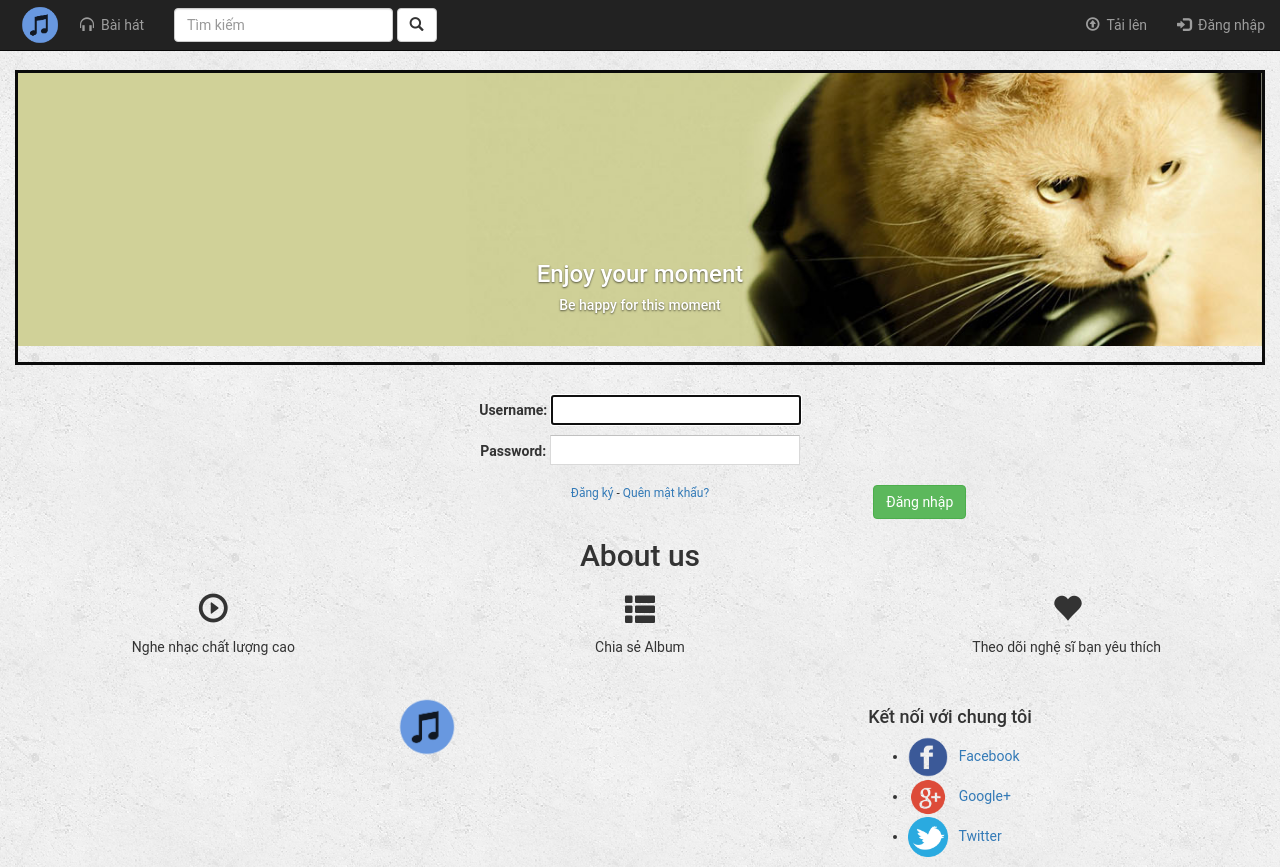
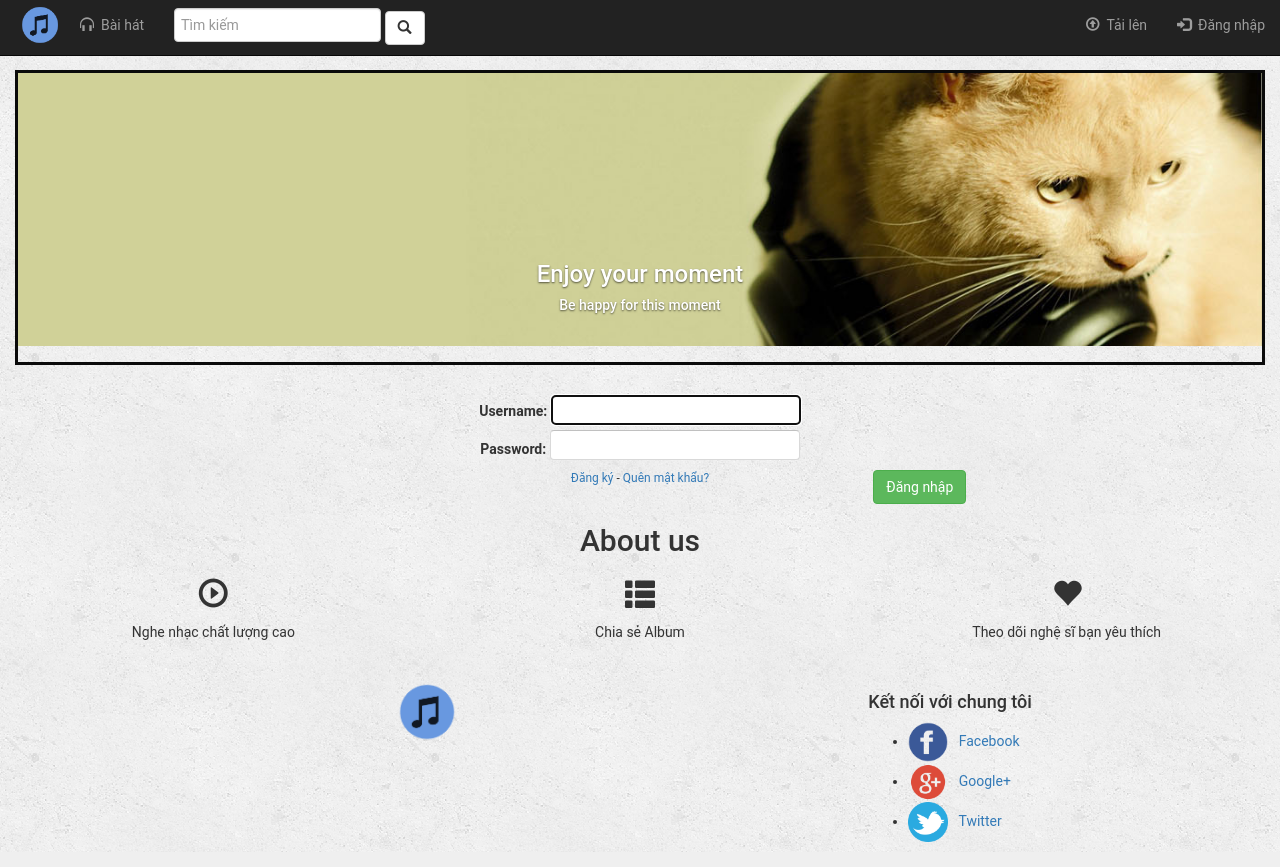
Before and after one commit to AnduinBrian/MuxicProject, a Django app: page /login/ in a window 1280 px wide. Run offline with Django 3.2, Linux system fonts and the light colour scheme; some libraries are stand-ins or nearby versions.

Commit message:
login_form

```diff
--- a/muxic/static/muxic/script/app.js
+++ b/muxic/static/muxic/script/app.js
@@ -12,3 +12,13 @@
     });
 });
   $('#id_username')
+
+  // Get the modal
+var modal = document.getElementById('id01');
+
+// When the user clicks anywhere outside of the modal, close it
+window.onclick = function(event) {
+    if (event.target == modal) {
+        modal.style.display = "none";
+    }
+}
--- a/muxic/static/muxic/style/style.css
+++ b/muxic/static/muxic/style/style.css
@@ -100,7 +100,7 @@ body{
 	}
 }
 /* còn lại*/
-@media all and (min-width: 1366px;) {
+@media all and (min-width: 1366px;){
 		#Search{
 		width: 600px;
 	}
@@ -147,3 +147,36 @@ body{
     width: 250px;
 	height: 30px;
 }
+
+
+/* FORM DEFAULTS */
+
+input, textarea, select, .form-row p, form .button {
+    margin: 5px 0;
+    padding: 2px 3px;
+    vertical-align: middle;
+    /*font-family: "Roboto", "Lucida Grande", Verdana, Arial, sans-serif;*/
+    font-weight: normal;
+    font-size: 13px;
+}
+.form-row div.help {
+    padding: 2px 3px;
+}
+
+textarea {
+    vertical-align: top;
+}
+
+input[type=text], input[type=password], input[type=email], input[type=url],
+input[type=number], input[type=tel], textarea, select, .vTextField {
+    border: 1px solid #ccc;
+    border-radius: 4px;
+    padding: 5px 6px;
+    margin-top: 0;
+}
+
+input[type=text]:focus, input[type=password]:focus, input[type=email]:focus,
+input[type=url]:focus, input[type=number]:focus, input[type=tel]:focus,
+textarea:focus, select:focus, .vTextField:focus {
+    border-color: #999;
+}
--- a/muxic/templates/muxic/login.html
+++ b/muxic/templates/muxic/login.html
@@ -1,6 +1,6 @@
 {% extends 'muxic/index.html' %}
 {% block login%}
-<form method="post" style="text-align: center">
+<form class="form-row" id="login-form" method="post" style="text-align: center">
     {% csrf_token %}
 {#    {% for field in form %}#}
 {#        <div class="form-group">#}
@@ -16,9 +16,14 @@
 {#        </div>#}
 {#    {% endfor %}#}
     {% for key, value in form.error.item %}{{ value }}{% endfor %}
-    <div
-    <p><label>Username:&nbsp;</label>{{ form.username }}</p>
-    <p><label>Password:&nbsp;</label>{{ form.password }}</p>
+    <div class="form-row">
+        <label class="required" for="id_username">Username:&nbsp;</label>{{ form.username }}
+    </div>
+    <div class="form-row">
+        <label class="required" for="id_username">Password:&nbsp;</label>{{ form.password }}
+    </div>
+{#    <p><label>Username:&nbsp;</label>{{ form.username }}</p>#}
+{#    <p><label>Password:&nbsp;</label>{{ form.password }}</p>#}
     <input type="hidden" name="next" value="/"/>
     <div class="row">
         <div class=" col-sm-offset-4 col-sm-4">
--- a/muxic/templates/muxic/registration_form.html
+++ b/muxic/templates/muxic/registration_form.html
@@ -10,7 +10,6 @@
 
             <div class=" col-md-6" id="signupinfo">
                 <div class="col-md-12">
-
                     <form class="form-horizontal" method="POST" action="">
                         {% csrf_token %}
                         {% include 'muxic/form_template.html' %}
--- a/muxic/templates/muxic/theme.html
+++ b/muxic/templates/muxic/theme.html
@@ -47,14 +47,6 @@
                             <span class=" glyphicon glyphicon-upload" aria-hidden="true"></span>&nbsp; Tải lên
                         </a>
                     </li>
-                {% else %}
-                    <li>
-                        <a href="{% url 'muxic:login'%}">
-                            <span class=" glyphicon glyphicon-upload" aria-hidden="true"></span>&nbsp; Tải lên
-                        </a>
-                    </li>
-                {% endif %}
-                {% if user.is_authenticated %}
                     <li>
                         <a href="{% url 'muxic:user' user.username %}"><span></span>{{ user.username }}</a>
                     </li>
@@ -64,39 +56,59 @@
                     </li>
                 {% else %}
                     <li>
-                        <a href="{% url 'muxic:login' %}"><span
-                                class="glyphicon glyphicon-log-in"></span>&nbsp; Đăng nhập</a>
-
-                    </li>
+		                <a href="{% url 'muxic:login' %}"><span class=" glyphicon glyphicon-upload"></span>&nbsp; Tải lên</a>
+		            </li>
+                    <li>
+		                <a href="{% url 'muxic:login' %}"><span class="glyphicon glyphicon-log-in" ></span>&nbsp; Đăng nhập</a>
+		            </li>
                 {% endif %}
             </ul>
         </div>
     </div>
 </nav>
 
-<!-- popup đăng nhập -->
-<div class="modal fade" id="login-modal" tabindex="-1" role="dialog" aria-labelledby="myModalLabel" aria-hidden="true"
-     style="display: none;">
-    <div class="modal-dialog">
-        <div class="loginmodal-container">
-            <h1>Đăng nhập</h1><br>
-            <form method="post">
-                {% csrf_token %}
+{#<!-- popup đăng nhập -->#}
+{#<div class="modal fade" id="login-modal" tabindex="-1" role="dialog" aria-labelledby="myModalLabel" aria-hidden="true" style="display: none;">#}
+{#    <div class="modal-dialog">#}
+{#        <div class="loginmodal-container">#}
+{#            <h1>Đăng nhập</h1><br>#}
+{#            <form class="modal-content" id="login-form" method="post" style="text-align: center">#}
+{#                {% csrf_token %}#}
+{#                {% for key, value in form.error.item %}{{ value }}{% endfor %}#}
 {#                                            <input type="text" name="user" placeholder="Tài khoản">#}
 {#                                            <input type="password" name="pass" placeholder="Mật khẩu">#}
 {#                                            <div class="checkbox">#}
 {#                                                <label><input type="checkbox" name="remember"> Ghi nhớ</label>#}
 {#                                            </div>#}
-                <input type="submit" name="login" class="btn btn-lg btn-primary btn-block" value="Login">
-            </form>
-
-
-            <div class="login-help">
-                <a href="{% url 'muxic:register' %}">Đăng ký</a> - <a href="#">Quên mật khẩu?</a>
-            </div>
-        </div>
-    </div>
-</div>
+{#                <input type="submit" name="login" class="btn btn-lg btn-primary btn-block" value="Login">#}
+{#                <div class="form-row">#}
+{#                    <label class="required" for="id_username">Username:&nbsp;</label>{{ form.username }}#}
+{#                </div>#}
+{#                <div class="form-row">#}
+{#                    <label class="required" for="id_username">Password:&nbsp;</label>{{ form.password }}#}
+{#                </div>#}
+{#                <input type="hidden" name="next" value="/"/>#}
+{#                <div class="row">#}
+{#                    <div class=" col-sm-offset-4 col-sm-4">#}
+{#                        <div class="form-group" >#}
+{#                            <div class="login-help"s>#}
+{#                                <a href="{% url 'muxic:register' %}">Đăng ký</a> - <a href="#">Quên mật khẩu?</a>#}
+{#                            </div>#}
+{#                        </div>#}
+{#                    </div>#}
+{#                    <div class="col-sm-4">#}
+{#                         <div style="text-align: left">#}
+{#                                <button type="submit" class="btn btn-success">Đăng nhập</button>#}
+{#                         </div>#}
+{#                    </div>#}
+{#                </div>#}
+{#            </form>#}
+{#            <div class="login-help">#}
+{#                <a href="{% url 'muxic:register' %}">Đăng ký</a> - <a href="#">Quên mật khẩu?</a>#}
+{#            </div>#}
+{#        </div>#}
+{#    </div>#}
+{#</div>#}
 {% block body %}
 {% endblock %}
 </body>
--- a/muxic/views.py
+++ b/muxic/views.py
@@ -77,6 +77,7 @@ class LoginView(FormView):
     form_class = AuthenticationForm
     redirect_field_name = REDIRECT_FIELD_NAME
     template_name = 'muxic/login.html'
+    # template_name = 'muxic/theme.html'
     success_url = '../../'
 
     @method_decorator(csrf_protect)
```
Also changed, not shown: muxic/form.py (+6 -9 lines), db.sqlite3.
